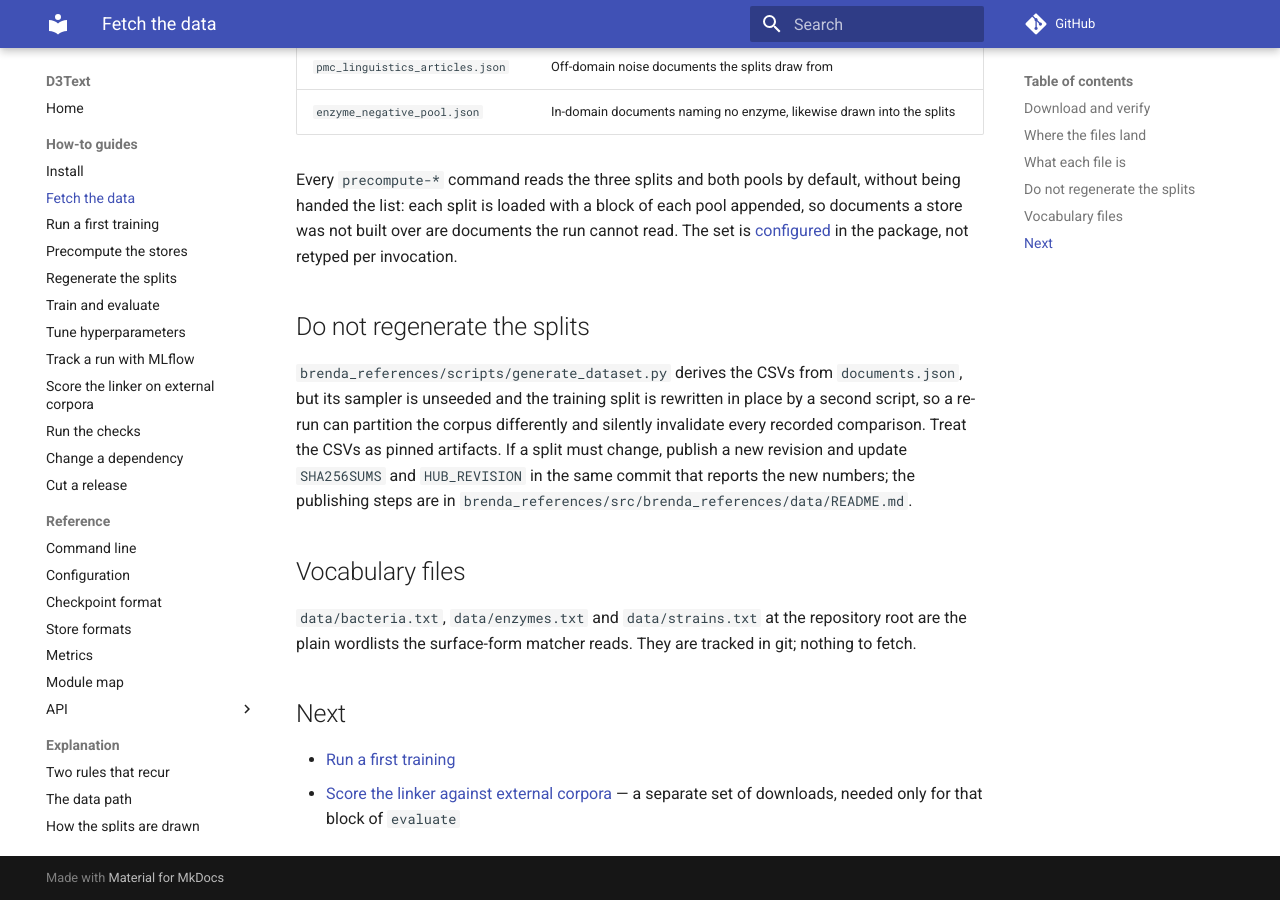
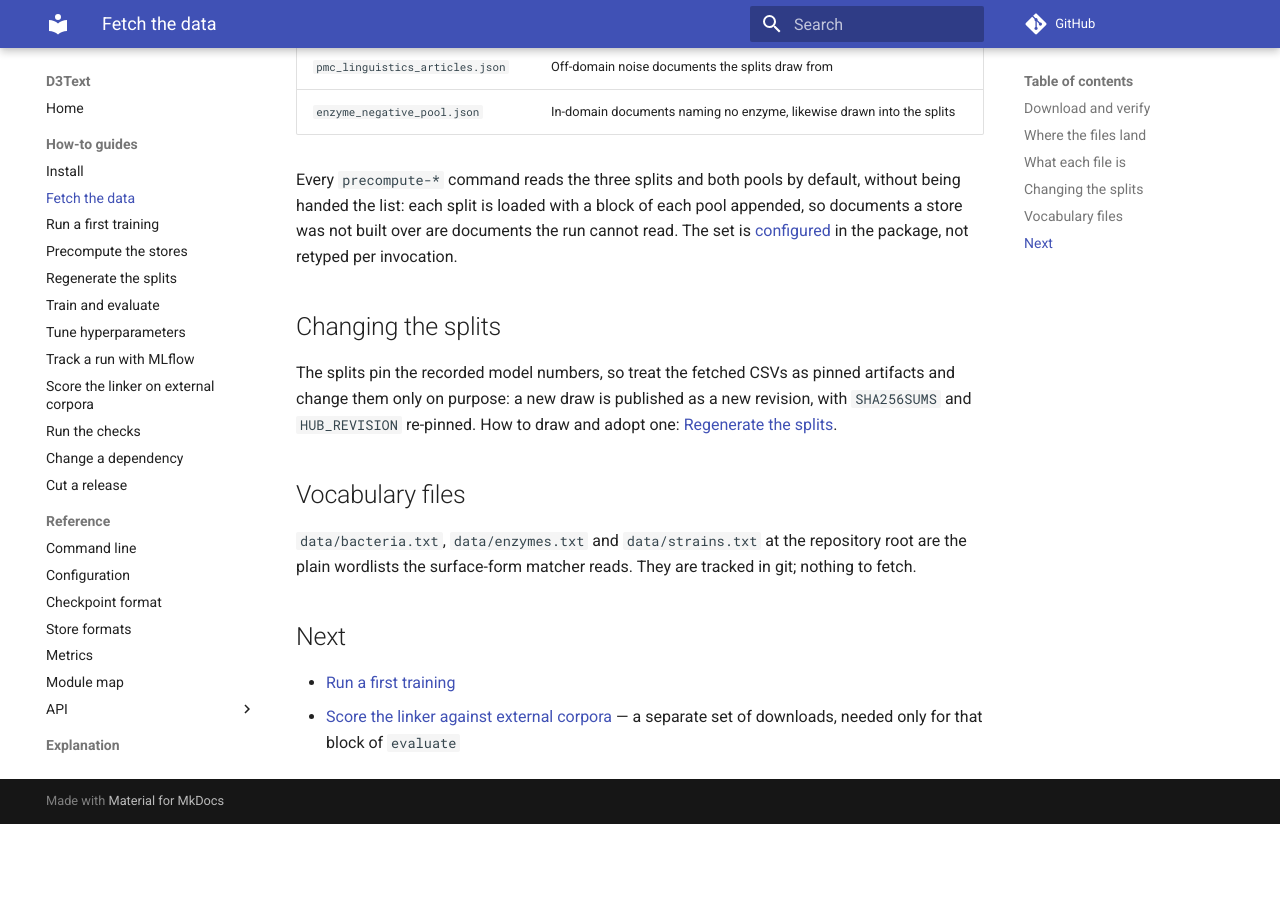
Before and after one commit to manuquadros/d3text, an MkDocs documentation site: the page built from docs/how-to/fetch-the-data.md, in a window 1280 px wide and 900 px high, scrolled down 1362 px. Built offline with MkDocs 1.6.1 and Material for MkDocs 9.7.7, drawn with Linux system fonts in a browser that asks for light colours; comment, search, counter and statistics services are not loaded; after the commit the page ends 2186 px from its top, so only the background shows below that.

Commit message:
docs: point fetch-the-data at regenerate-the-splits

```diff
--- a/docs/how-to/fetch-the-data.md
+++ b/docs/how-to/fetch-the-data.md
@@ -60,16 +60,12 @@ documents the run cannot read. The set is
 [configured](../reference/configuration.md#the-corpus-files) in the
 package, not retyped per invocation.
 
-## Do not regenerate the splits
+## Changing the splits
 
-`brenda_references/scripts/generate_dataset.py` derives the CSVs from
-`documents.json`, but its sampler is unseeded and the training split is
-rewritten in place by a second script, so a re-run can partition the corpus
-differently and silently invalidate every recorded comparison. Treat the
-CSVs as pinned artifacts. If a split must change, publish a new revision and
-update `SHA256SUMS` and `HUB_REVISION` in the same commit that reports the new
-numbers; the publishing steps are in
-`brenda_references/src/brenda_references/data/README.md`.
+The splits pin the recorded model numbers, so treat the fetched CSVs as
+pinned artifacts and change them only on purpose: a new draw is published as
+a new revision, with `SHA256SUMS` and `HUB_REVISION` re-pinned. How to draw
+and adopt one: [Regenerate the splits](regenerate-the-splits.md).
 
 ## Vocabulary files
 
```
